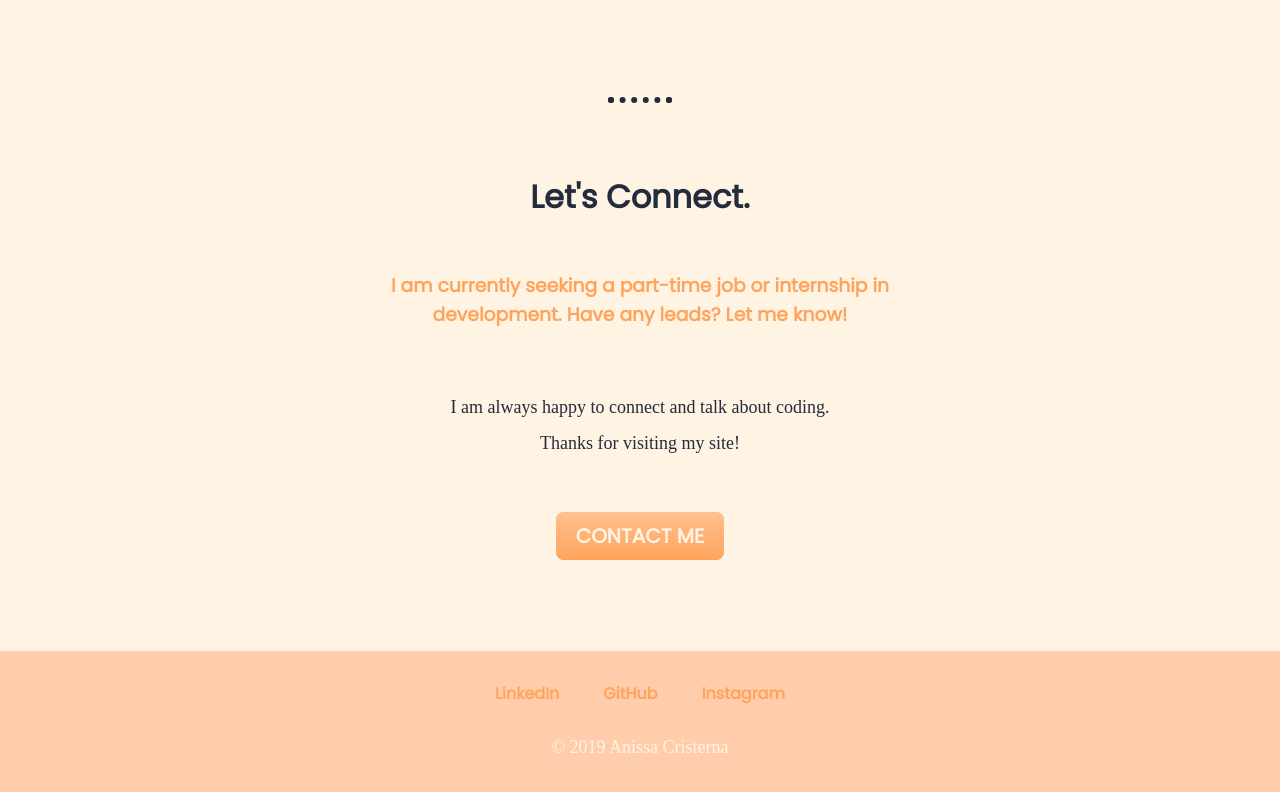
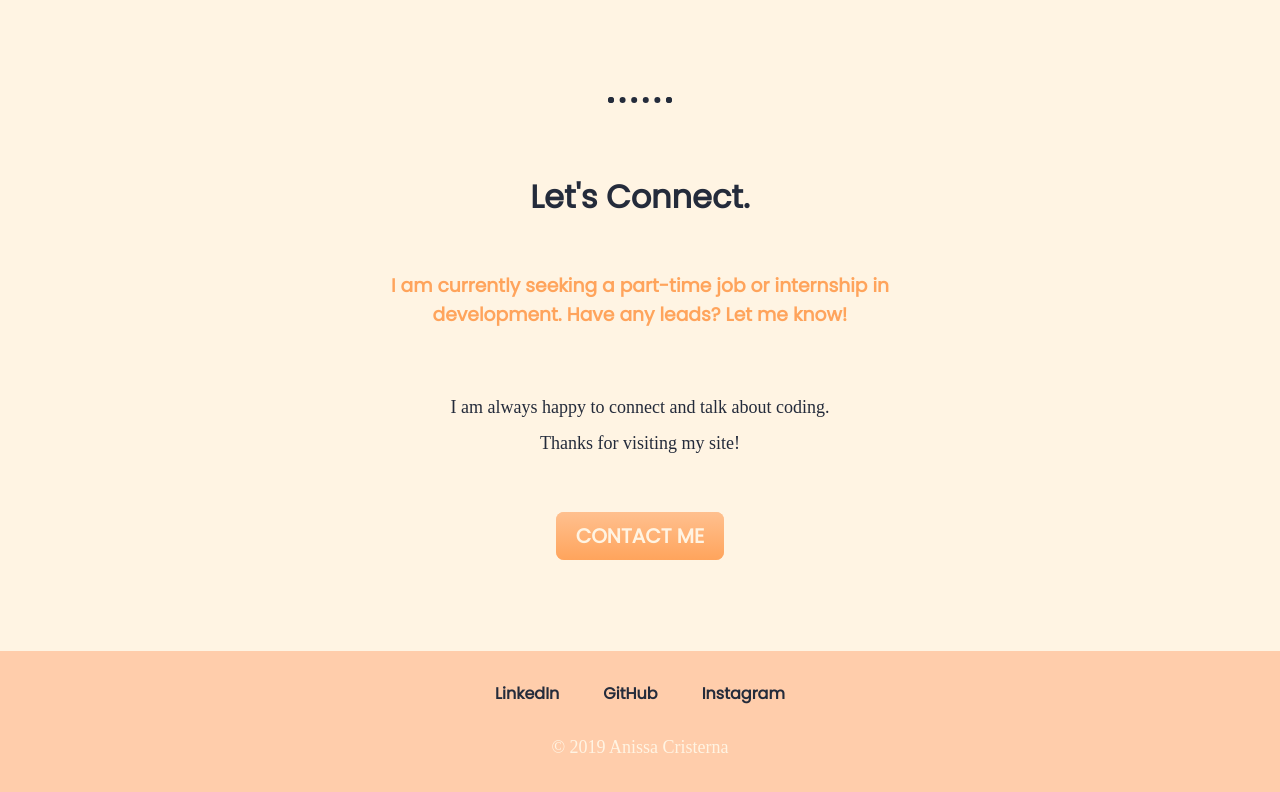
Before and after one commit to acristerna/acristerna.github.io, a plain HTML site: page index.html in a window 1280 px wide. Shown: the part 2558-3350 px from the top of the page. Drawn offline with Linux system fonts and the light colour scheme; a web font is replaced by a local one.

Commit message:
Update mySiteStyles.css

```diff
--- a/mySiteStyles.css
+++ b/mySiteStyles.css
@@ -40,7 +40,7 @@ hr {
 }
 
 a {
-  color: #ffa45c;
+  color: #242B3B;
   font-family: 'Poppins', sans-serif;
   margin: 10px 20px;
   text-decoration: none;
```
